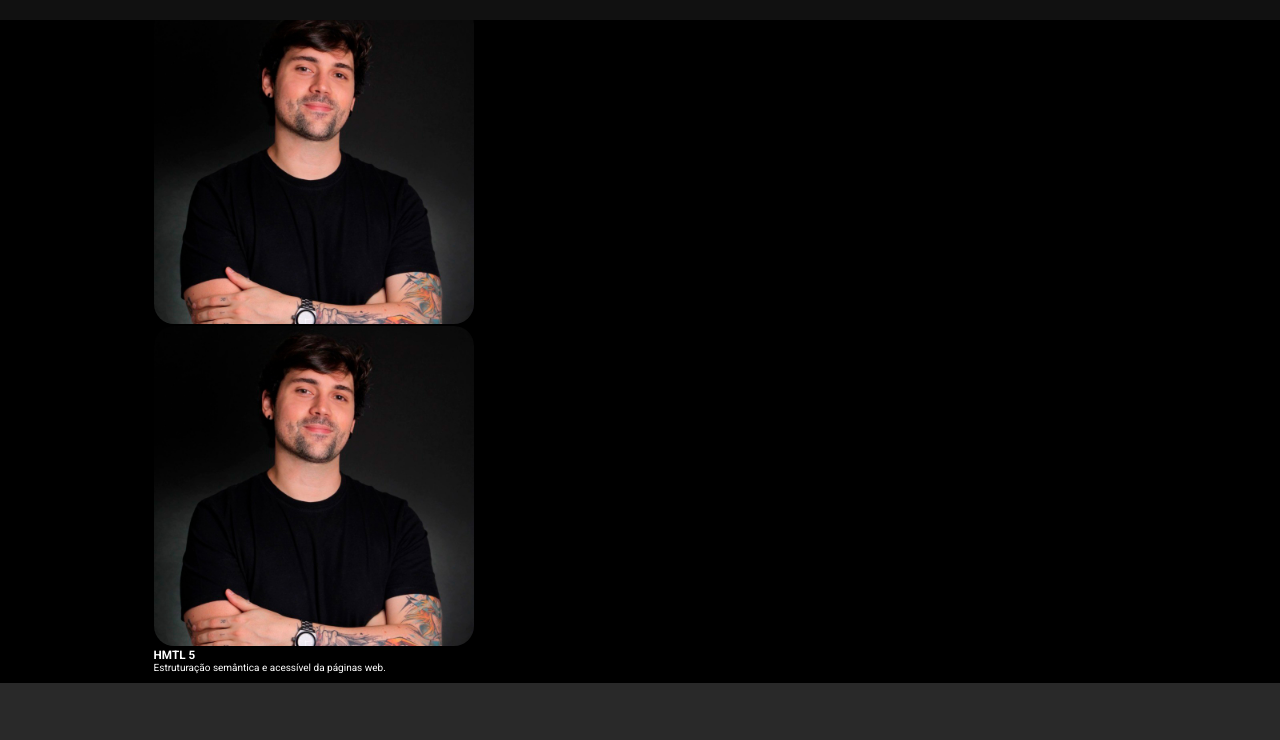
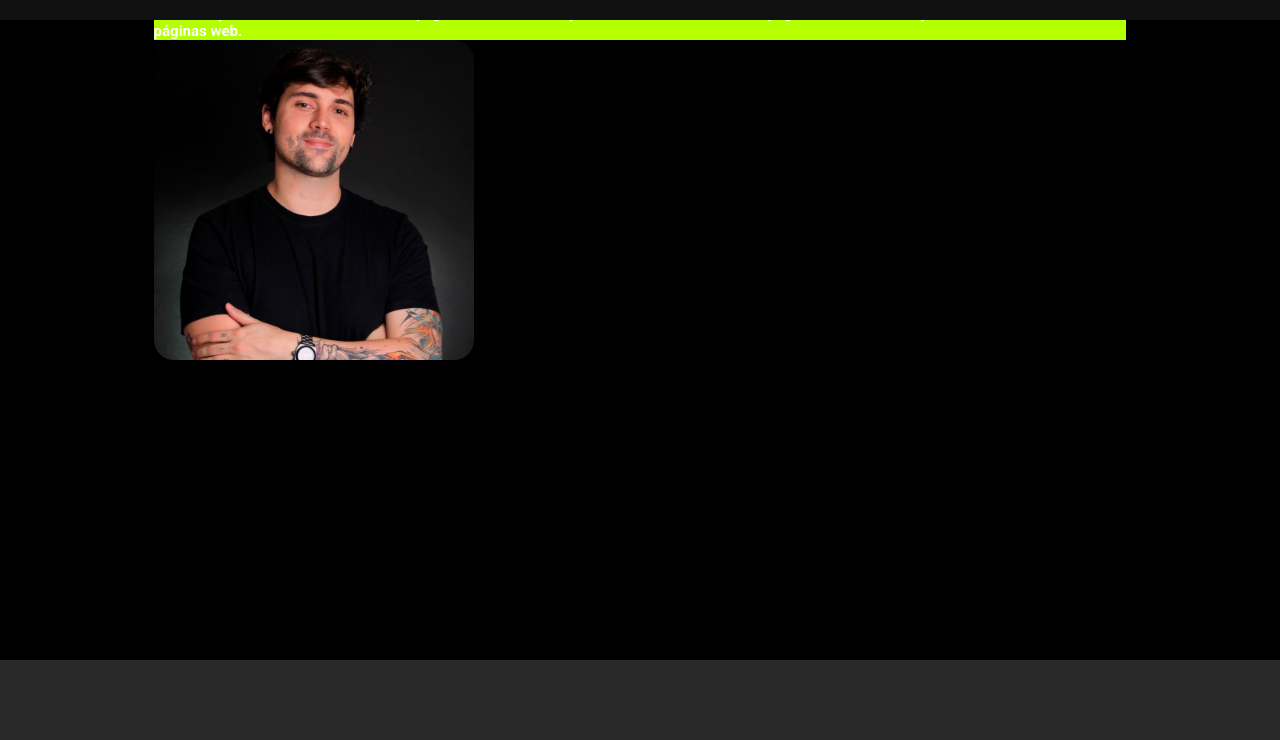
Before and after one commit to vguelere/desenvolvedor-front-end-estudos, a plain HTML site: page index.html in a window 1280 px wide. Shown: the part 60-800 px from the top of the page. Drawn offline with Linux system fonts and the light colour scheme.

Commit message:
Ajusta Perfil em duas DIVS

```diff
--- a/index.html
+++ b/index.html
@@ -44,18 +44,16 @@
                         <div class="">
                                         <div class="">
                                                     <!-- IMAGEM -->
-                    <div class="img-red">
-                        <img src="main.jpg" alt="desenvolvimento web">
+                                                    <div class="apresenta">
+                                                        <h1>
+                                                            Estruturação semântica e acessível da páginas web.Estruturação semântica e acessível da páginas web.Estruturação semântica e acessível da páginas web.
+                                                        </h1>
                                                     </div>
                                                     <!-- IMAGEM -->
                                                     <div class="img-red">
                                                         <img src="main.jpg" alt="desenvolvimento web">
                                                     </div>
-
-                    <h3>HMTL 5</h3>
-                    <p> Estruturação semântica e acessível da páginas web.</p>
                                         </div>
-
                             </div>
              </div>
         </section>
--- a/style.css
+++ b/style.css
@@ -98,6 +98,11 @@ header{
   .menu.active {
     right: 0;
   }
+}
+
+.apresenta {
+  background-color: #b4ff00;
+
 }
 
 .img-red img {
```
Lines whose indentation alone changed are shown as unchanged.
